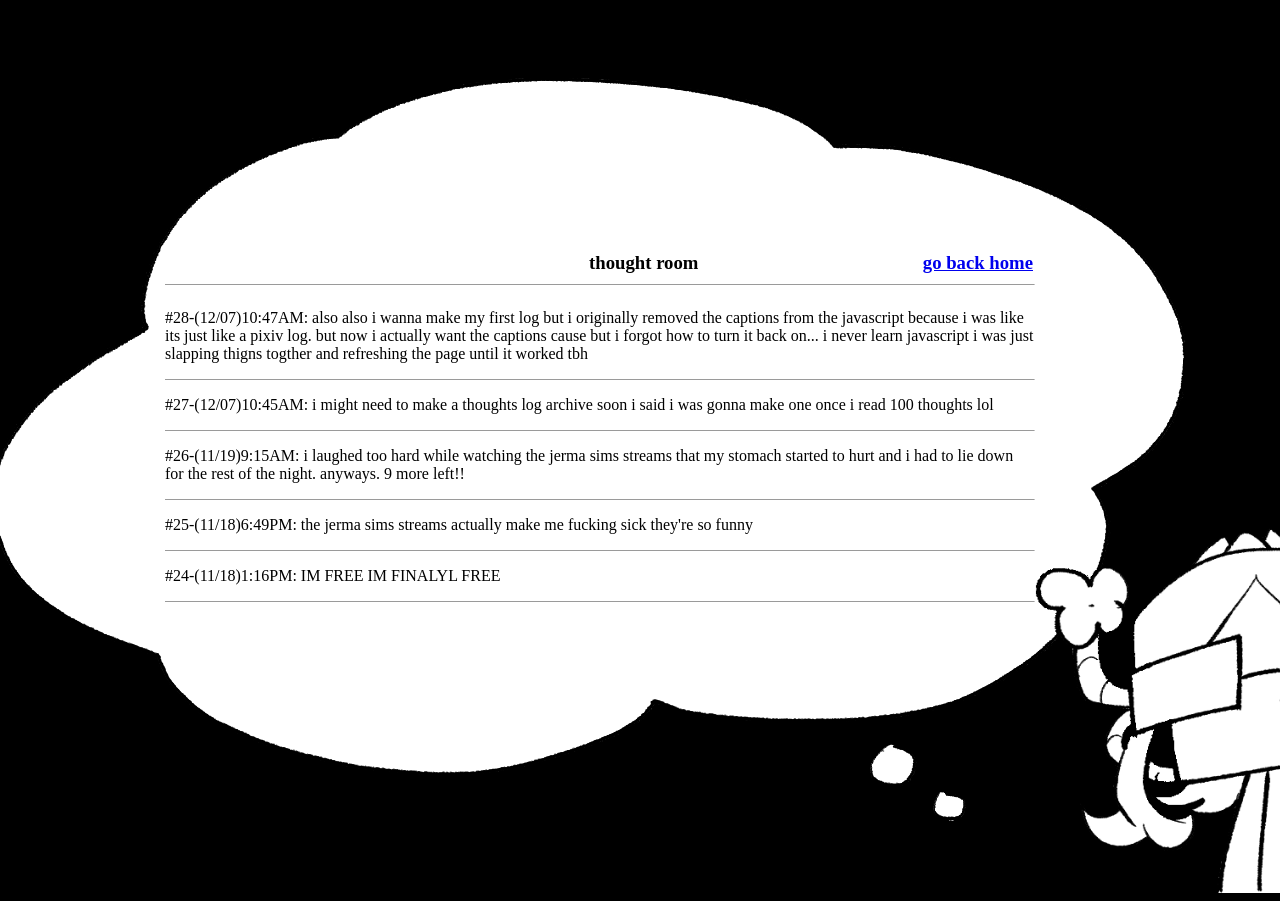
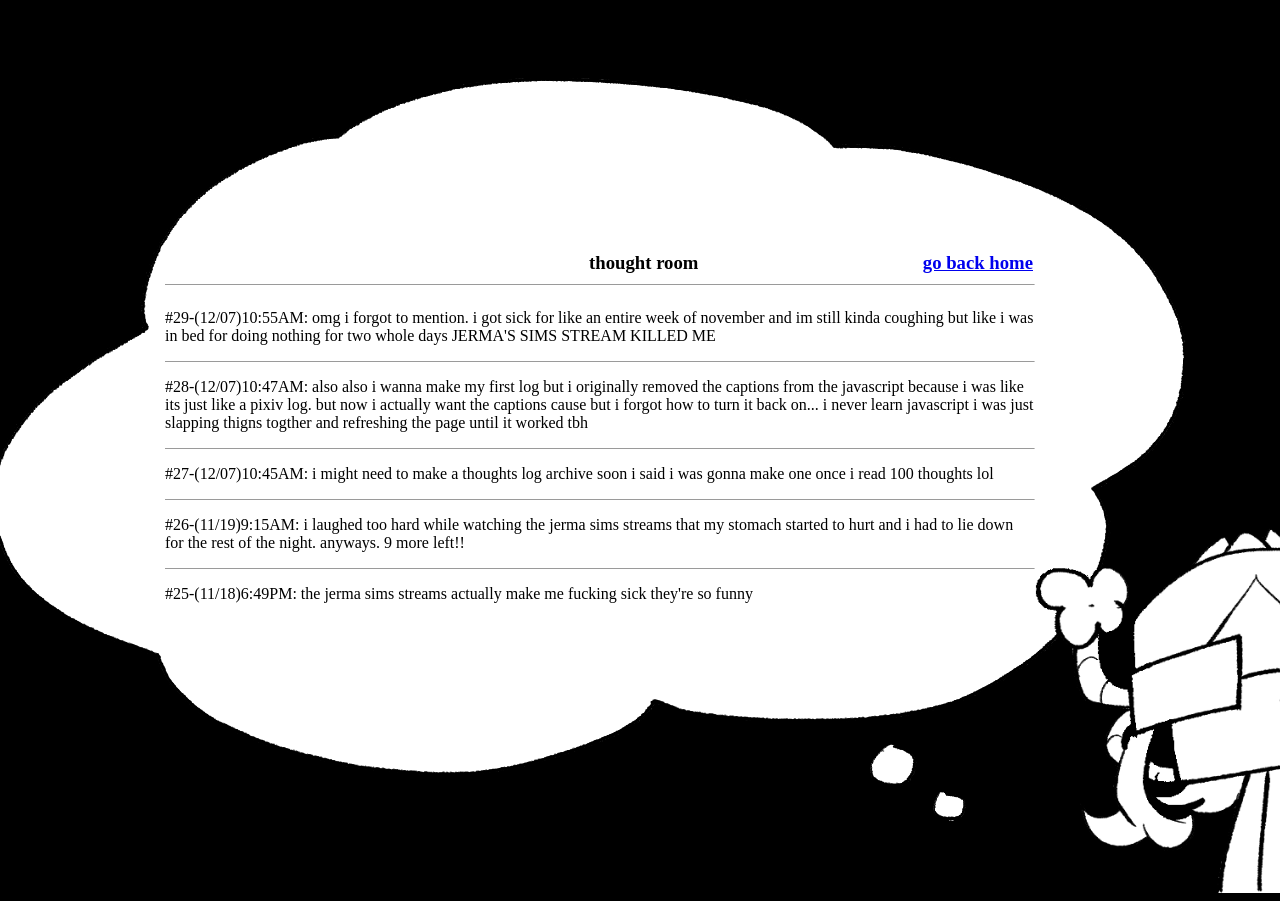
Before and after one commit to flosgenkwa/flosgenkwa.github.io, a plain HTML site: page thought.html in a window 1280 px wide. Shown: the top 901 px of the page. Drawn offline with Linux system fonts and the light colour scheme; a web font is replaced by a local one.

Commit message:
Update thought.html

```diff
--- a/thought.html
+++ b/thought.html
@@ -47,6 +47,8 @@
 
 <div id="bottomrow">
 <!--#番(月/日)時:分AM/PM-->
+<p>#29-(12/07)10:55AM: omg i forgot to mention. i got sick for like an entire week of november and im still kinda coughing but like i was in bed for doing nothing for two whole days JERMA'S SIMS STREAM KILLED ME</p>
+<hr size="1">
 <p>#28-(12/07)10:47AM: also also i wanna make my first log but i originally removed the captions from the javascript because i was like its just like a pixiv log. but now i actually want the captions cause but i forgot how to turn it back on... i never learn javascript i was just slapping thigns togther and refreshing the page until it worked tbh</p>
 <hr size="1">
 <p>#27-(12/07)10:45AM: i might need to make a thoughts log archive soon i said i was gonna make one once i read 100 thoughts lol</p>
```
